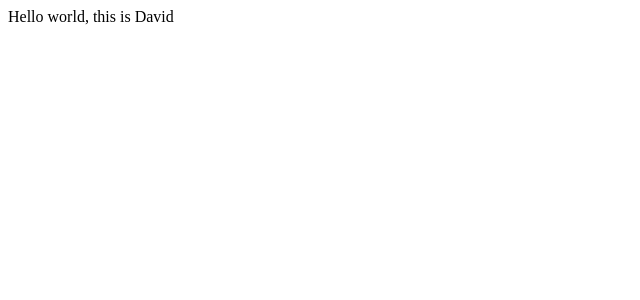
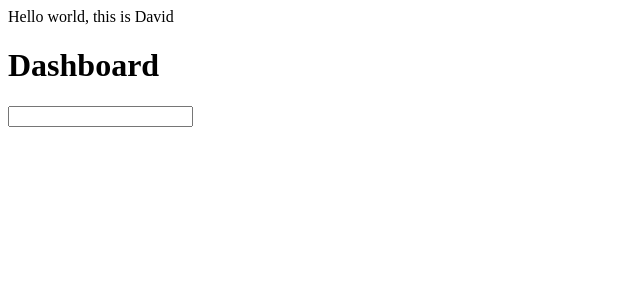
Before and after one commit to EZsunshine/job-search-application, a React (Create React App) app: page / in a window 1280 px wide. Shown: the top 300 px of the page, without its empty margins (0-640 px from the left). Built offline with nearby package versions, Linux system fonts and the light colour scheme.

Commit message:
added dashboard component

```diff
--- a/package.json
+++ b/package.json
@@ -8,6 +8,7 @@
     "@testing-library/user-event": "^13.5.0",
     "react": "^18.2.0",
     "react-dom": "^18.2.0",
+    "react-router-dom": "^6.6.2",
     "react-scripts": "^5.0.1",
     "web-vitals": "^2.1.4"
   },
--- a/src/App.js
+++ b/src/App.js
@@ -1,9 +1,13 @@
+import Dashboard from "./Dashboard/dashboard";
 
 function App() {
   return (
+    <>
     <div>
       Hello world, this is David
     </div>
+    <Dashboard />
+    </>
   );
 }
 
--- /dev/null
+++ b/src/Dashboard/dashboard.js
@@ -0,0 +1,17 @@
+export default function Dashboard(){
+    return(
+        <>
+        <div>
+            <h1>Dashboard</h1>
+            <div>
+                <form>
+                    <input id="name" name="name">
+
+                    </input>
+                </form>
+            </div>
+        </div>
+
+        </>
+    )
+}
```
Also changed, not shown: 1 other file (tests, documents, lock files or other folders).
